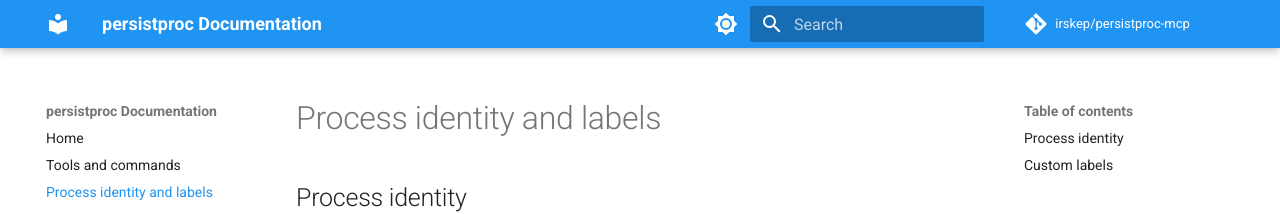
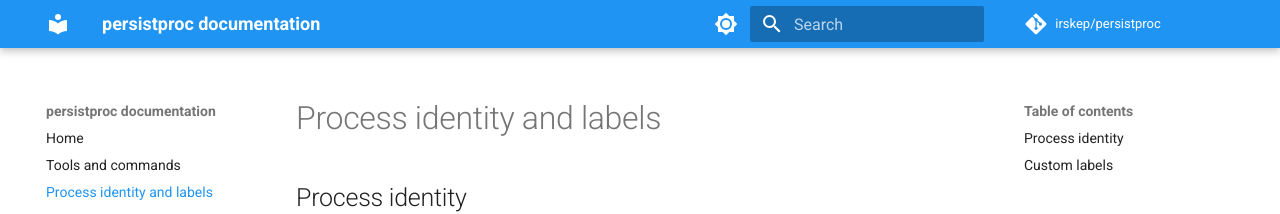
Before and after one commit to irskep/persistproc, an MkDocs documentation site: the page built from docs/labels.md, in a window 1280 px wide. Shown: the top 214 px of the page. Built offline with MkDocs 1.6.1 and Material for MkDocs 9.7.7, drawn with Linux system fonts in a browser that asks for light colours; comment, search, counter and statistics services are not loaded; the version menu is left out.

Commit message:
Rename repo from persistproc-mcp to persistproc

```diff
--- a/mkdocs-local.yml
+++ b/mkdocs-local.yml
@@ -3,4 +3,4 @@ INHERIT: mkdocs.yml
 # Local (downloadable) build tweaks
 site_author: persistproc
 use_directory_urls: false
-site_name: "persistproc Documentation (local)"
+site_name: "persistproc documentation (local)"
--- a/mkdocs.yml
+++ b/mkdocs.yml
@@ -1,8 +1,8 @@
-site_name: persistproc Documentation
+site_name: persistproc documentation
 site_description: A shared process layer for the modern, multi-agent development workflow
-site_url: https://persistproc.readthedocs.io/
-repo_url: https://github.com/irskep/persistproc-mcp
-repo_name: irskep/persistproc-mcp
+site_url: https://steveasleep.com/persistproc/
+repo_url: https://github.com/irskep/persistproc
+repo_name: irskep/persistproc
 
 nav:
   - Home: index.md
@@ -72,7 +72,7 @@ plugins:
 extra:
   social:
     - icon: fontawesome/brands/github
-      link: https://github.com/irskep/persistproc-mcp
+      link: https://github.com/irskep/persistproc
     - icon: fontawesome/brands/python
       link: https://pypi.org/project/persistproc/
   version:
--- a/pyproject.toml
+++ b/pyproject.toml
@@ -56,8 +56,8 @@ docs = [
 persistproc = "persistproc.__main__:main"
 
 [project.urls]
-Homepage = "https://github.com/irskep/persistproc-mcp"
-"Bug Tracker" = "https://github.com/irskep/persistproc-mcp/issues"
+Homepage = "https://github.com/irskep/persistproc"
+"Bug Tracker" = "https://github.com/irskep/persistproc/issues"
 
 [tool.hatch.build.targets.wheel]
 packages = ["persistproc"]
```
Also changed, not shown: README.md (+2 -2 lines), docs/index.md (+1 -1 lines), 2 other files.
